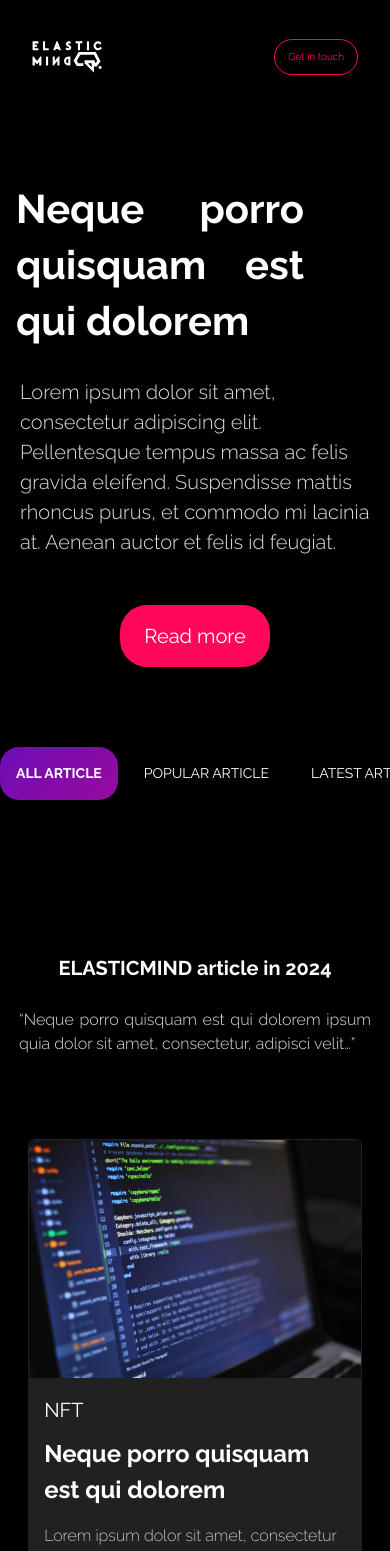
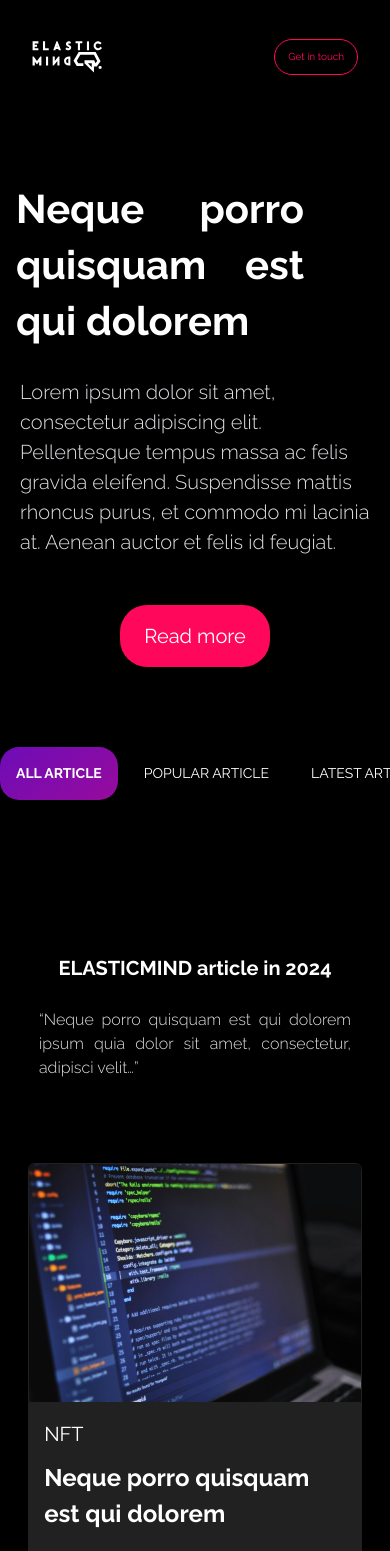
Before and after one commit to monobis/elasticmind-backup, a Next.js app: page /articles in a window 390 px wide. Shown: the top 1551 px of the page. Built offline with nearby package versions, Linux system fonts and the light colour scheme.

Commit message:
atualizando page article

```diff
--- a/src/app/articles/page.module.css
+++ b/src/app/articles/page.module.css
@@ -180,7 +180,7 @@
   }
 
   .descriptionArticlesHeader {
-    width: 22rem;
+    width: 80vw;
     text-align: justify;
     font-size: var(--font-size-sm);
   }
--- a/src/app/page.module.css
+++ b/src/app/page.module.css
@@ -581,7 +581,7 @@
   }
 
   .containerCardBusinesses {
-    max-width: 26rem;
+    max-width: 22rem;
     min-height: 12.5rem;
     margin-top: 2rem;
   }
```
